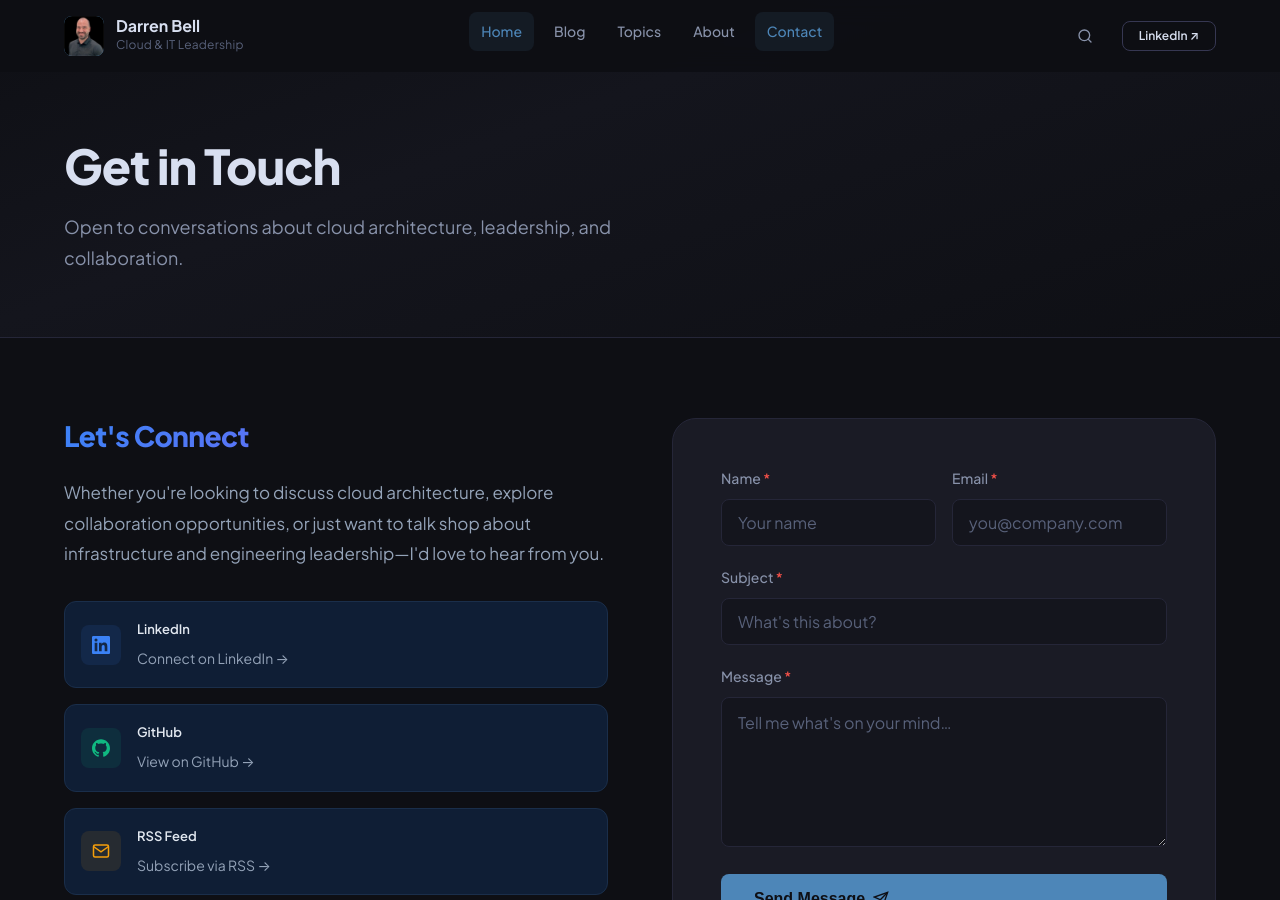
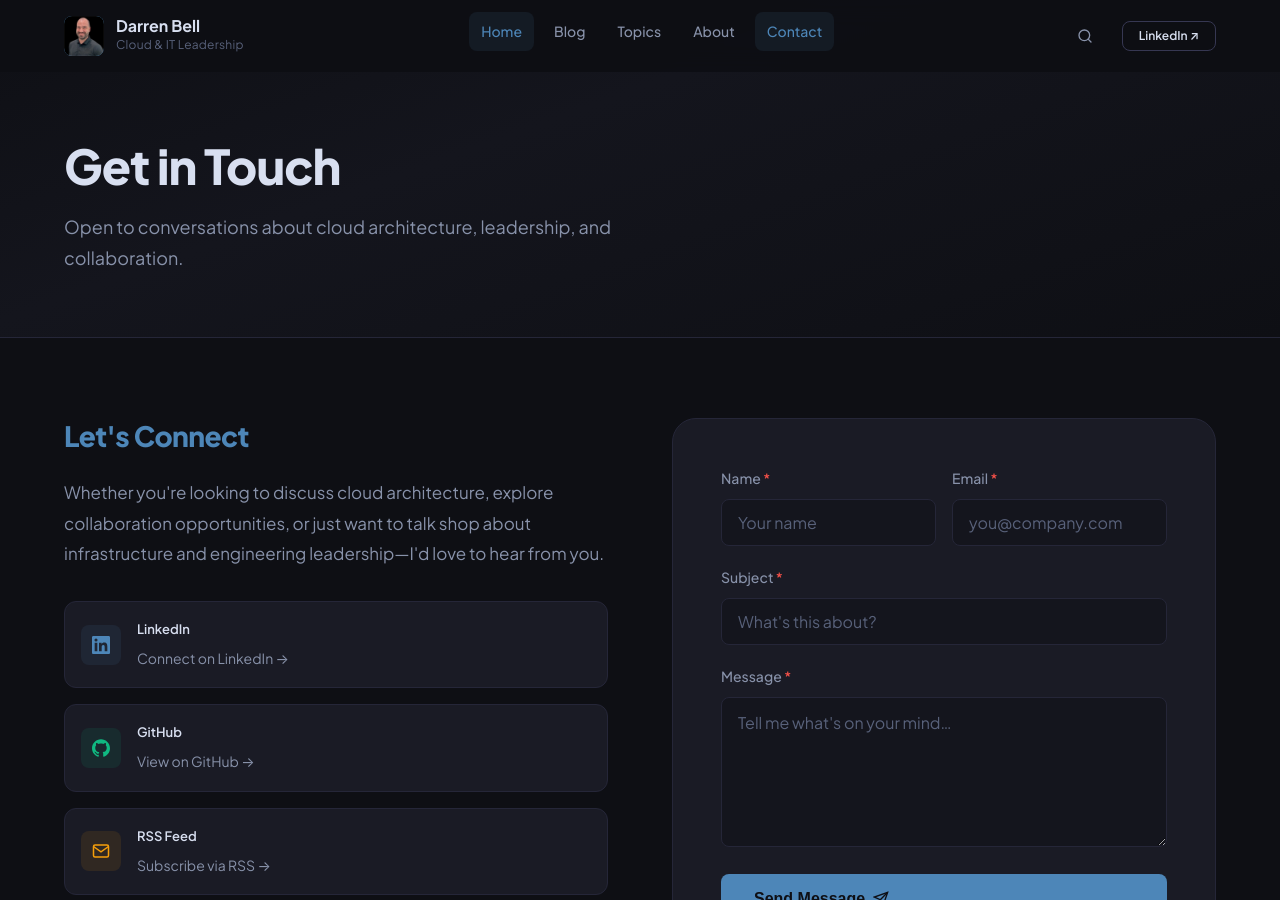
Before and after one commit to darrenbell09/DB_Blog, a Jekyll site: the page built from contact.html, in a window 1280 px wide and 900 px high. Built offline with Jekyll 4.4.1, drawn with Linux system fonts in a browser that asks for light colours.

Commit message:
Fix contact page colors and meta description to match Option C palette
Replace all old blue-navy hardcoded colors (#0f1e35, #1a2e4a, #94a3b8,
#e2e8f0, #3b82f6, #06b6d4) with Option C steel blue palette. Remove
gradient clip-text on "Let's Connect" heading. Fix meta description
(removed false "Director of Infrastructure Operations" title).

https://claude.ai/code/session_017PKE5vkCB3o9Qj9NWR6azF

```diff
--- a/contact.html
+++ b/contact.html
@@ -18,47 +18,47 @@ permalink: /contact/
 
       <!-- Left: Info -->
       <div>
-        <h2 style="font-size:1.75rem;font-weight:800;margin-bottom:1.5rem;background:linear-gradient(135deg,#3b82f6,#8b5cf6);-webkit-background-clip:text;-webkit-text-fill-color:transparent;background-clip:text;">
+        <h2 style="font-size:1.75rem;font-weight:800;margin-bottom:1.5rem;color:#4d86b8;">
           Let's Connect
         </h2>
-        <p style="color:#94a3b8;font-size:1.0625rem;line-height:1.8;margin-bottom:2rem;">
+        <p style="color:#8892aa;font-size:1.0625rem;line-height:1.8;margin-bottom:2rem;">
           Whether you're looking to discuss cloud architecture, explore collaboration opportunities,
           or just want to talk shop about infrastructure and engineering leadership—I'd love to hear from you.
         </p>
 
         <div style="display:flex;flex-direction:column;gap:1rem;margin-bottom:2.5rem;">
 
-          <div style="display:flex;align-items:center;gap:1rem;padding:1rem;background:#0f1e35;border:1px solid #1a2e4a;border-radius:12px;">
-            <div style="width:40px;height:40px;border-radius:8px;background:rgba(59,130,246,0.1);display:flex;align-items:center;justify-content:center;flex-shrink:0;">
-              <svg width="18" height="18" viewBox="0 0 24 24" fill="none" stroke="#3b82f6" stroke-width="2"><path d="M20.447 20.452h-3.554v-5.569c0-1.328-.027-3.037-1.852-3.037-1.853 0-2.136 1.445-2.136 2.939v5.667H9.351V9h3.414v1.561h.046c.477-.9 1.637-1.85 3.37-1.85 3.601 0 4.267 2.37 4.267 5.455v6.286zM5.337 7.433a2.063 2.063 0 1 1-.001-4.126 2.063 2.063 0 0 1 .001 4.126zM7.119 20.452H3.555V9h3.564v11.452zM22.225 0H1.771C.792 0 0 .774 0 1.729v20.542C0 23.227.792 24 1.771 24h20.451C23.2 24 24 23.227 24 22.271V1.729C24 .774 23.2 0 22.222 0h.003z" fill="#3b82f6" stroke="none"/></svg>
+          <div style="display:flex;align-items:center;gap:1rem;padding:1rem;background:#1a1b25;border:1px solid #252638;border-radius:12px;">
+            <div style="width:40px;height:40px;border-radius:8px;background:rgba(77,134,184,0.1);display:flex;align-items:center;justify-content:center;flex-shrink:0;">
+              <svg width="18" height="18" viewBox="0 0 24 24" fill="none" stroke="#4d86b8" stroke-width="2"><path d="M20.447 20.452h-3.554v-5.569c0-1.328-.027-3.037-1.852-3.037-1.853 0-2.136 1.445-2.136 2.939v5.667H9.351V9h3.414v1.561h.046c.477-.9 1.637-1.85 3.37-1.85 3.601 0 4.267 2.37 4.267 5.455v6.286zM5.337 7.433a2.063 2.063 0 1 1-.001-4.126 2.063 2.063 0 0 1 .001 4.126zM7.119 20.452H3.555V9h3.564v11.452zM22.225 0H1.771C.792 0 0 .774 0 1.729v20.542C0 23.227.792 24 1.771 24h20.451C23.2 24 24 23.227 24 22.271V1.729C24 .774 23.2 0 22.222 0h.003z" fill="#4d86b8" stroke="none"/></svg>
             </div>
             <div>
-              <div style="font-size:0.8125rem;font-weight:600;color:#e2e8f0;margin-bottom:0.25rem;">LinkedIn</div>
-              <a href="{{ site.author.linkedin }}" target="_blank" rel="noopener" style="font-size:0.875rem;color:#94a3b8;" onmouseover="this.style.color='#06b6d4'" onmouseout="this.style.color='#94a3b8'">
+              <div style="font-size:0.8125rem;font-weight:600;color:#d8dff0;margin-bottom:0.25rem;">LinkedIn</div>
+              <a href="{{ site.author.linkedin }}" target="_blank" rel="noopener" style="font-size:0.875rem;color:#8892aa;" onmouseover="this.style.color='#4d86b8'" onmouseout="this.style.color='#8892aa'">
                 Connect on LinkedIn →
               </a>
             </div>
           </div>
 
-          <div style="display:flex;align-items:center;gap:1rem;padding:1rem;background:#0f1e35;border:1px solid #1a2e4a;border-radius:12px;">
+          <div style="display:flex;align-items:center;gap:1rem;padding:1rem;background:#1a1b25;border:1px solid #252638;border-radius:12px;">
             <div style="width:40px;height:40px;border-radius:8px;background:rgba(16,185,129,0.1);display:flex;align-items:center;justify-content:center;flex-shrink:0;">
               <svg width="18" height="18" viewBox="0 0 24 24" fill="#10b981"><path d="M12 .297c-6.63 0-12 5.373-12 12 0 5.303 3.438 9.8 8.205 11.385.6.113.82-.258.82-.577 0-.285-.01-1.04-.015-2.04-3.338.724-4.042-1.61-4.042-1.61C4.422 18.07 3.633 17.7 3.633 17.7c-1.087-.744.084-.729.084-.729 1.205.084 1.838 1.236 1.838 1.236 1.07 1.835 2.809 1.305 3.495.998.108-.776.417-1.305.76-1.605-2.665-.3-5.466-1.332-5.466-5.93 0-1.31.465-2.38 1.235-3.22-.135-.303-.54-1.523.105-3.176 0 0 1.005-.322 3.3 1.23.96-.267 1.98-.399 3-.405 1.02.006 2.04.138 3 .405 2.28-1.552 3.285-1.23 3.285-1.23.645 1.653.24 2.873.12 3.176.765.84 1.23 1.91 1.23 3.22 0 4.61-2.805 5.625-5.475 5.92.42.36.81 1.096.81 2.22 0 1.606-.015 2.896-.015 3.286 0 .315.21.69.825.57C20.565 22.092 24 17.592 24 12.297c0-6.627-5.373-12-12-12"/></svg>
             </div>
             <div>
-              <div style="font-size:0.8125rem;font-weight:600;color:#e2e8f0;margin-bottom:0.25rem;">GitHub</div>
-              <a href="{{ site.author.github }}" target="_blank" rel="noopener" style="font-size:0.875rem;color:#94a3b8;" onmouseover="this.style.color='#06b6d4'" onmouseout="this.style.color='#94a3b8'">
+              <div style="font-size:0.8125rem;font-weight:600;color:#d8dff0;margin-bottom:0.25rem;">GitHub</div>
+              <a href="{{ site.author.github }}" target="_blank" rel="noopener" style="font-size:0.875rem;color:#8892aa;" onmouseover="this.style.color='#4d86b8'" onmouseout="this.style.color='#8892aa'">
                 View on GitHub →
               </a>
             </div>
           </div>
 
-          <div style="display:flex;align-items:center;gap:1rem;padding:1rem;background:#0f1e35;border:1px solid #1a2e4a;border-radius:12px;">
+          <div style="display:flex;align-items:center;gap:1rem;padding:1rem;background:#1a1b25;border:1px solid #252638;border-radius:12px;">
             <div style="width:40px;height:40px;border-radius:8px;background:rgba(245,158,11,0.1);display:flex;align-items:center;justify-content:center;flex-shrink:0;">
               <svg width="18" height="18" viewBox="0 0 24 24" fill="none" stroke="#f59e0b" stroke-width="2"><path d="M4 4h16c1.1 0 2 .9 2 2v12c0 1.1-.9 2-2 2H4c-1.1 0-2-.9-2-2V6c0-1.1.9-2 2-2z"/><polyline points="22,6 12,13 2,6"/></svg>
             </div>
             <div>
-              <div style="font-size:0.8125rem;font-weight:600;color:#e2e8f0;margin-bottom:0.25rem;">RSS Feed</div>
-              <a href="{{ '/atom.xml' | prepend: site.baseurl }}" style="font-size:0.875rem;color:#94a3b8;" onmouseover="this.style.color='#06b6d4'" onmouseout="this.style.color='#94a3b8'">
+              <div style="font-size:0.8125rem;font-weight:600;color:#d8dff0;margin-bottom:0.25rem;">RSS Feed</div>
+              <a href="{{ '/atom.xml' | prepend: site.baseurl }}" style="font-size:0.875rem;color:#8892aa;" onmouseover="this.style.color='#4d86b8'" onmouseout="this.style.color='#8892aa'">
                 Subscribe via RSS →
               </a>
             </div>
@@ -66,9 +66,9 @@ permalink: /contact/
 
         </div>
 
-        <div style="padding:1.25rem;background:rgba(59,130,246,0.06);border:1px solid rgba(59,130,246,0.15);border-radius:12px;">
-          <p style="font-size:0.875rem;color:#94a3b8;margin:0;line-height:1.6;">
-            <strong style="color:#e2e8f0;">Response time:</strong> I typically respond within 2–3 business days.
+        <div style="padding:1.25rem;background:rgba(77,134,184,0.06);border:1px solid rgba(77,134,184,0.15);border-radius:12px;">
+          <p style="font-size:0.875rem;color:#8892aa;margin:0;line-height:1.6;">
+            <strong style="color:#d8dff0;">Response time:</strong> I typically respond within 2–3 business days.
             For speaking engagements or consulting inquiries, please mention that in your message.
           </p>
         </div>
```
Also changed, not shown: other parts of contact.html (+1 -1 lines).
